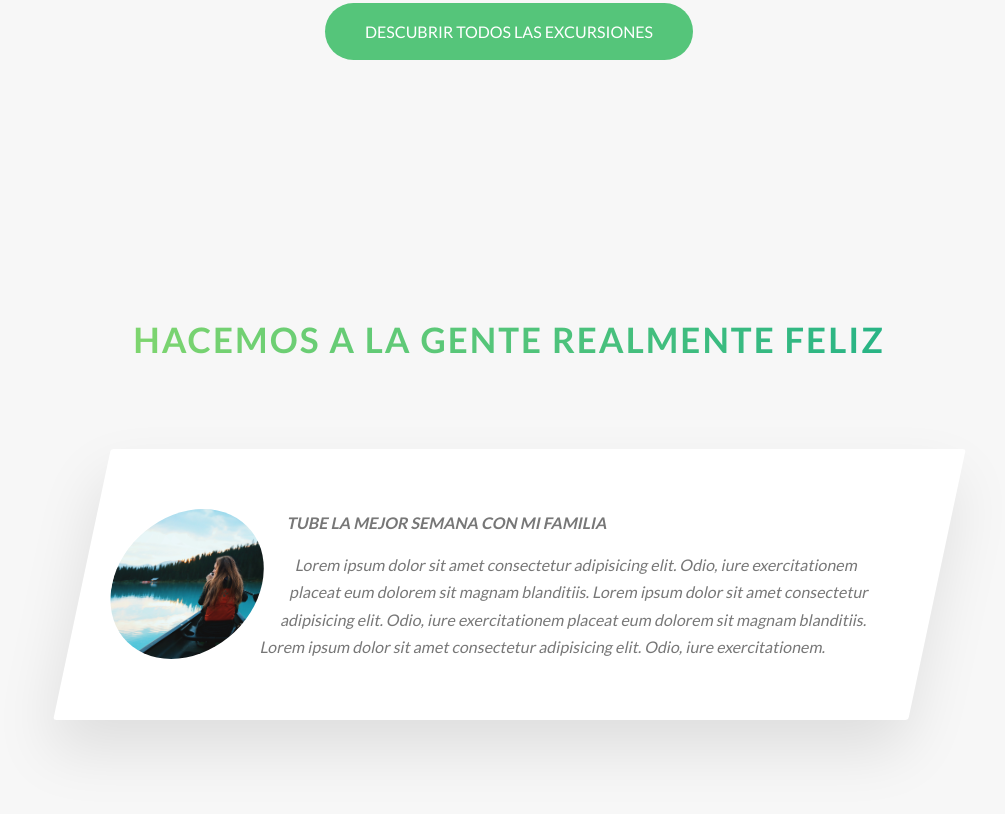
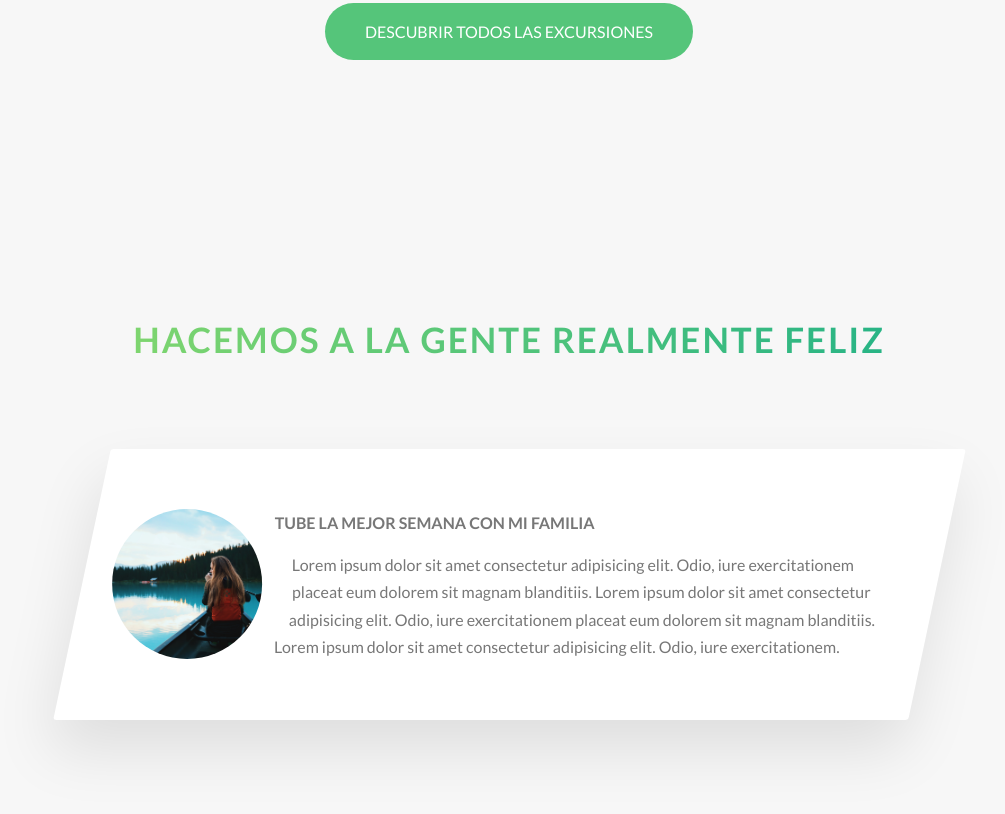
Before and after one commit to chlrobert93/Natours-css, a website: page index.html in a window 1280 px wide. Shown: the part 3072-3886 px from the top of the page, without its empty margins (131-1136 px from the left). Drawn offline with Linux system fonts and the light colour scheme.

Commit message:
corregir el sesgo de la historia parte uno

```diff
--- a/sass/components/_story.scss
+++ b/sass/components/_story.scss
@@ -10,6 +10,8 @@
     font-size: $default-font-size;
     transform: skewX(-12deg);
 
+
+
     //Foto testimonos
     &__shape{
         width: 15rem;
@@ -21,10 +23,14 @@
        -webkit-clip-path: circle(50% at 50% 50%);
        clip-path: circle(50% at 50% 50%);
        //Ajustar el circulo a ala izquierda
-       transform: translateX(-3rem);
+       transform: translateX(-3rem) skewX(12deg);
     }
 
     &__img {
         height: 100%;
     }
+
+    &__text {
+        transform: skewX(12deg);
+    }
 }
```
Also changed, not shown: css/style.css.
